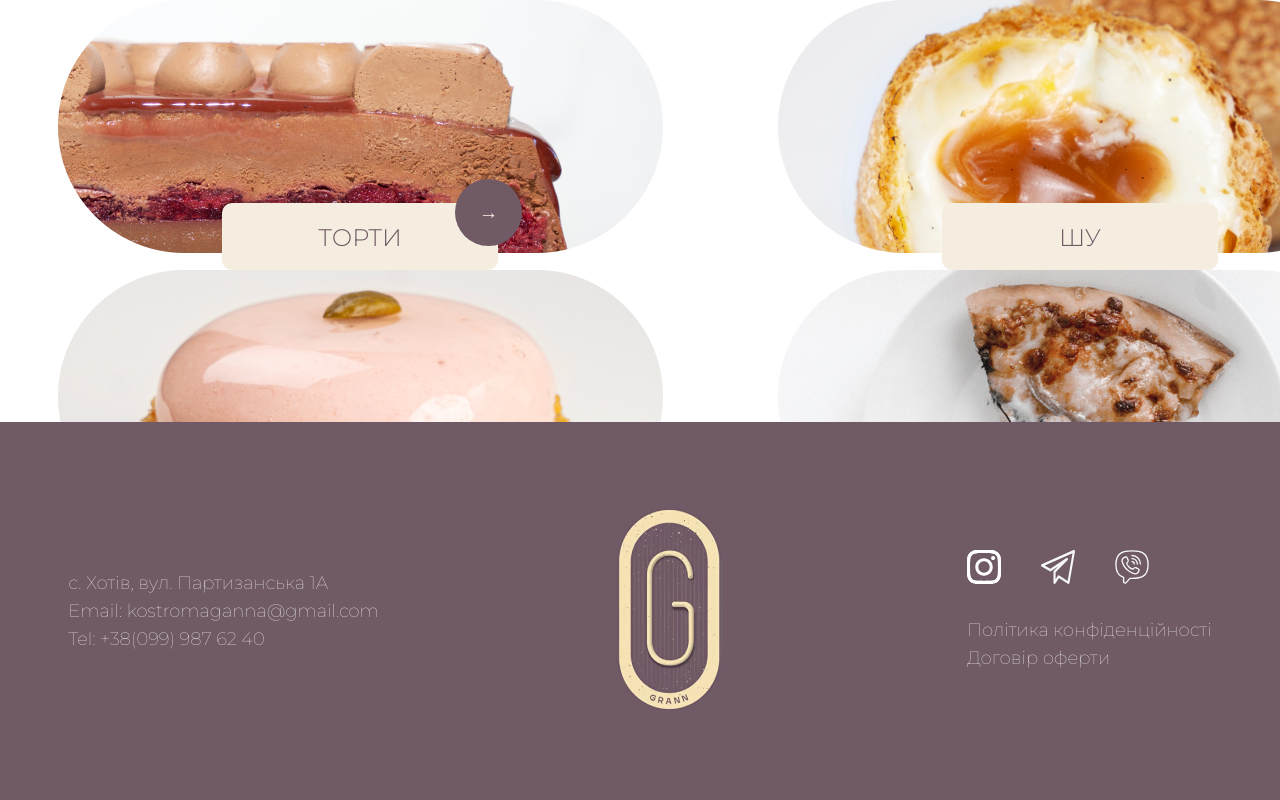
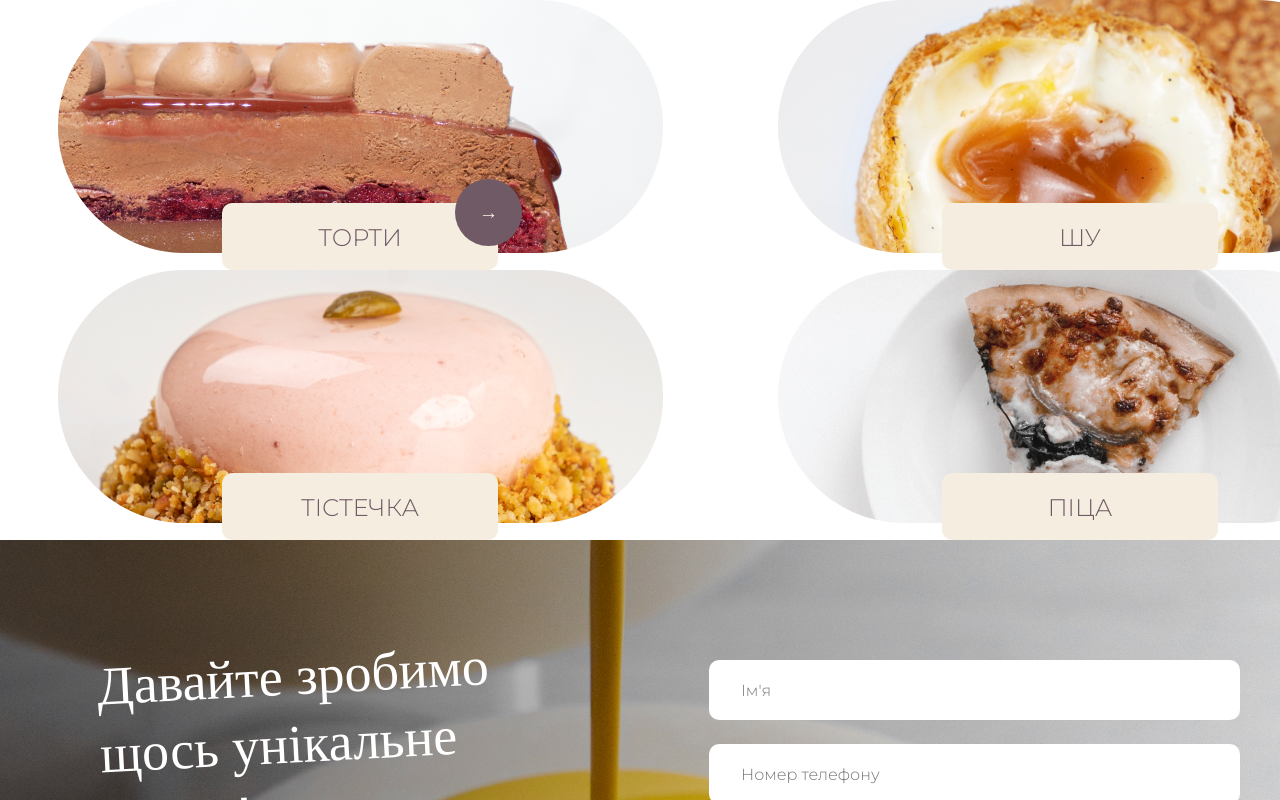
Before and after one commit to Gaondarech726/mini-project, a React (Create React App) app: page / in a window 1280 px wide. Shown: the top 800 px of the page. Built offline with nearby package versions, Linux system fonts and the light colour scheme; a web font is replaced by a local one.

Commit message:
save footer position

```diff
--- a/src/components/footer/footer.scss
+++ b/src/components/footer/footer.scss
@@ -13,8 +13,6 @@
   justify-content: space-around;
   align-items: center;
 
-  position: absolute;
-  bottom: 0;
   width: 100%;
 
 
```
